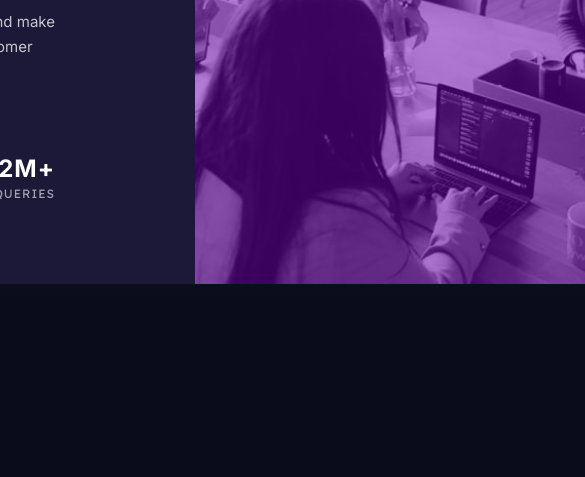
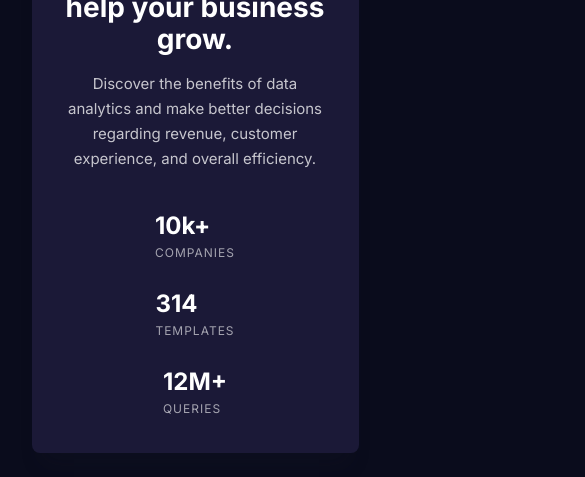
Before and after one commit to IvanCsCz/stats-preview-card-component, a plain HTML site: page index.html in a window 390 px wide. Shown: the part 367-844 px from the top of the page, 585 px wide, since content can reach past the window. Drawn offline with Linux system fonts and the light colour scheme.

Commit message:
project finished

```diff
--- a/index.html
+++ b/index.html
@@ -28,7 +28,23 @@
           Discover the benefits of data analytics and make better decisions
           regarding revenue, customer experience, and overall efficiency.
         </p>
+
         <div class="card-stats">
+          <div class="card-stats-companies">
+            <p class="card-stats-companies-nums">10k+</p>
+            <p class="card-stats-companies-text">companies</p>
+          </div>
+          <div class="card-stats-templates">
+            <p class="card-stats-companies-nums">314</p>
+            <p class="card-stats-companies-text">templates</p>
+          </div>
+          <div class="card-stats-queries">
+            <p class="card-stats-companies-nums">12M+</p>
+            <p class="card-stats-companies-text">queries</p>
+          </div>
+        </div>
+
+        <!-- <div class="card-stats">
           <p class="card-stats-num">
             <span class="card-stats-num-1">10k+</span
             ><span class="card-stats-num-2">314</span
@@ -39,7 +55,8 @@
             ><span class="card-stats-text-2">templates</span
             ><span class="card-stats-text-3">queries</span>
           </p>
-        </div>
+        </div> -->
+
       </section>
       <div class="card-img-container">
         <img
--- a/style.css
+++ b/style.css
@@ -41,17 +41,44 @@ body {
   line-height: 25px;
   opacity: 0.75;
 }
+
 .card-stats {
+  display: flex;
+  justify-content: space-between;
   margin-top: 72px;
   margin-right: 70px;
+}
+
+.card-stats-companies {
+  display: flex;
+  flex-direction: column;
+}
+.card-stats-templates {
+  display: flex;
+  flex-direction: column;
+}
+.card-stats-queries {
+  display: flex;
+  flex-direction: column;
+}
+.card-stats-companies-nums {
+  color: #fff;
+  font-family: Inter;
+  font-size: 24px;
+  font-style: normal;
+  font-weight: 700;
+  line-height: normal;
+  opacity: 1;
+}
+.card-stats-companies-text {
   font-size: 12px;
   font-weight: 400;
   line-height: 25px;
   letter-spacing: 1px;
+  opacity: 0.6;
   text-transform: uppercase;
 }
-
-.card-stats-num {
+/* .card-stats-num {
   display: flex;
   justify-content: space-between;
   font-size: 24px;
@@ -64,7 +91,7 @@ body {
   font-family: 'Lexend Deca';
   text-transform: uppercase;
   opacity: 0.6;
-}
+} */
 
 .card-img-container {
   position: relative;
@@ -84,3 +111,42 @@ body {
   border-radius: 0 8px 8px 0;
   background-color: rgba(115, 0, 182, 0.5);
 }
+
+@media (max-width: 1200px) {
+  .card {
+    flex-direction: column;
+    width: 327px;
+  }
+  .card-img-container {
+    order: -10;
+    width: 327px;
+  }
+  .card-img-container-photo {
+    width: 327px;
+    border-radius: 8px 8px 0 0;
+  }
+  .card-img-container-overlay {
+    border-radius: 8px 8px 0 0;
+  }
+  .card-info {
+    width: 100%;
+    padding: 32px;
+  }
+  .card-title {
+    text-align: center;
+    font-size: 28px;
+    line-height: 32px;
+  }
+  .card-desc {
+    margin-top: 16px;
+    margin-right: 0;
+    text-align: center;
+  }
+  .card-stats {
+    flex-direction: column;
+    align-items: center;
+    gap: 24px;
+    margin-top: 40px;
+    margin-right: 0;
+  }
+}
```
